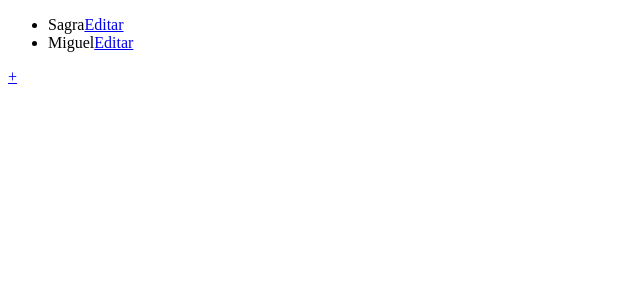
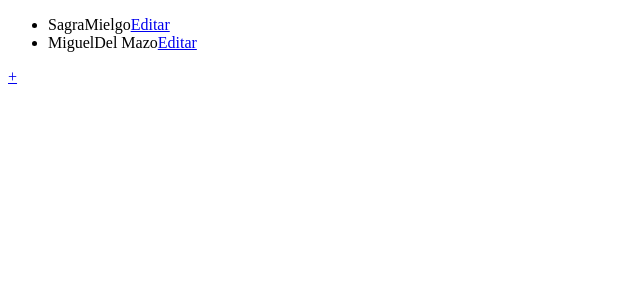
Before and after one commit to Sagramielgo/client-agenda, a React (Create React App) app: page /#/ in a window 1280 px wide. Shown: the top 300 px of the page, without its empty margins (0-640 px from the left). Built offline with nearby package versions, Linux system fonts and the light colour scheme; what country-list would draw is missing.

Commit message:
add lastName input and props

```diff
--- a/src/components/ClientDetail.js
+++ b/src/components/ClientDetail.js
@@ -5,24 +5,31 @@ console.log(countryList.getNameList());
 
 function ClientDetail(props) {
   const [name, setName] = useState(props.client?.name || '');
+  const [lastName, setLastName] = useState(props.client?.lastName || '');
 
   const handleSubmit = (ev) => {
     ev.preventDefault();
     if (props.isEdit) {
-      props.setClient(props.client.id, { name: name });
+      props.setClient(props.client.id, { name: name, lastName: lastName });
     } else {
-      props.createClient({ name: name });
+      props.createClient({ name: name, lastName: lastName });
     }
     window.history.back();
   };
 
   return (
     <form onSubmit={handleSubmit}>
-      <label>Nombre:</label>
+      <label>First name:</label>
       <input
         type="text"
         value={name}
         onChange={(ev) => setName(ev.target.value)}
+      />
+      <label>Last name:</label>
+      <input
+        type="text"
+        value={lastName}
+        onChange={(ev) => setLastName(ev.target.value)}
       />
       <input type="submit" value={props.isEdit ? 'Editar' : 'Añadir'} />
     </form>
--- a/src/components/ClientList.js
+++ b/src/components/ClientList.js
@@ -11,6 +11,7 @@ function ClientList(props) {
       return (
         <li key={client.id}>
           {client.name}
+          {client.lastName}
           <Link to={`/detail/${client.id}`}>Editar</Link>
         </li>
       );
--- a/src/services/clients.js
+++ b/src/services/clients.js
@@ -5,10 +5,12 @@ const getAll = () => {
     {
       id: '123',
       name: 'Sagra',
+      lastName: 'Mielgo',
     },
     {
       id: '456',
       name: 'Miguel',
+      lastName: 'Del Mazo',
     },
   ];
 };
@@ -31,6 +33,7 @@ const set = (clients, clientId, client) => {
   const newClients = [...clients];
   const foundClient = newClients.find((client) => client.id === clientId);
   foundClient.name = client.name;
+  foundClient.lastName = client.lastName;
   return newClients;
 };
 
```
